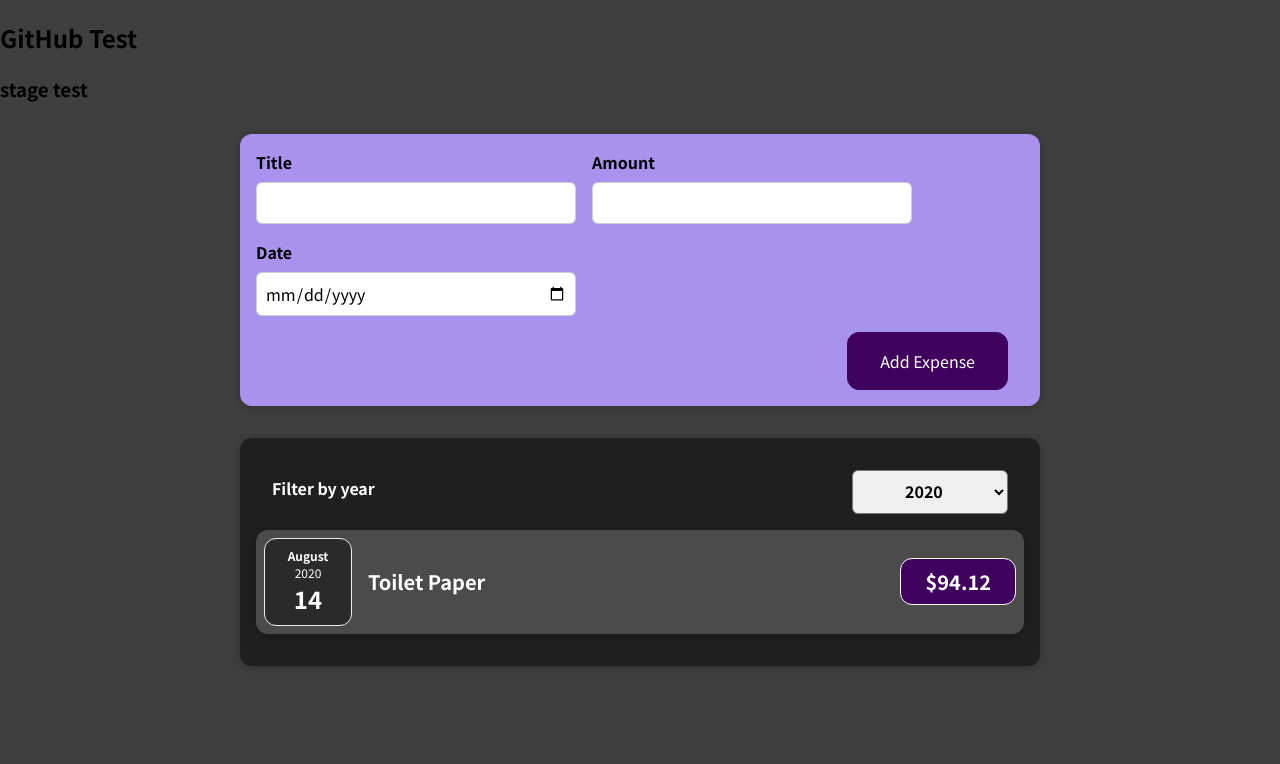
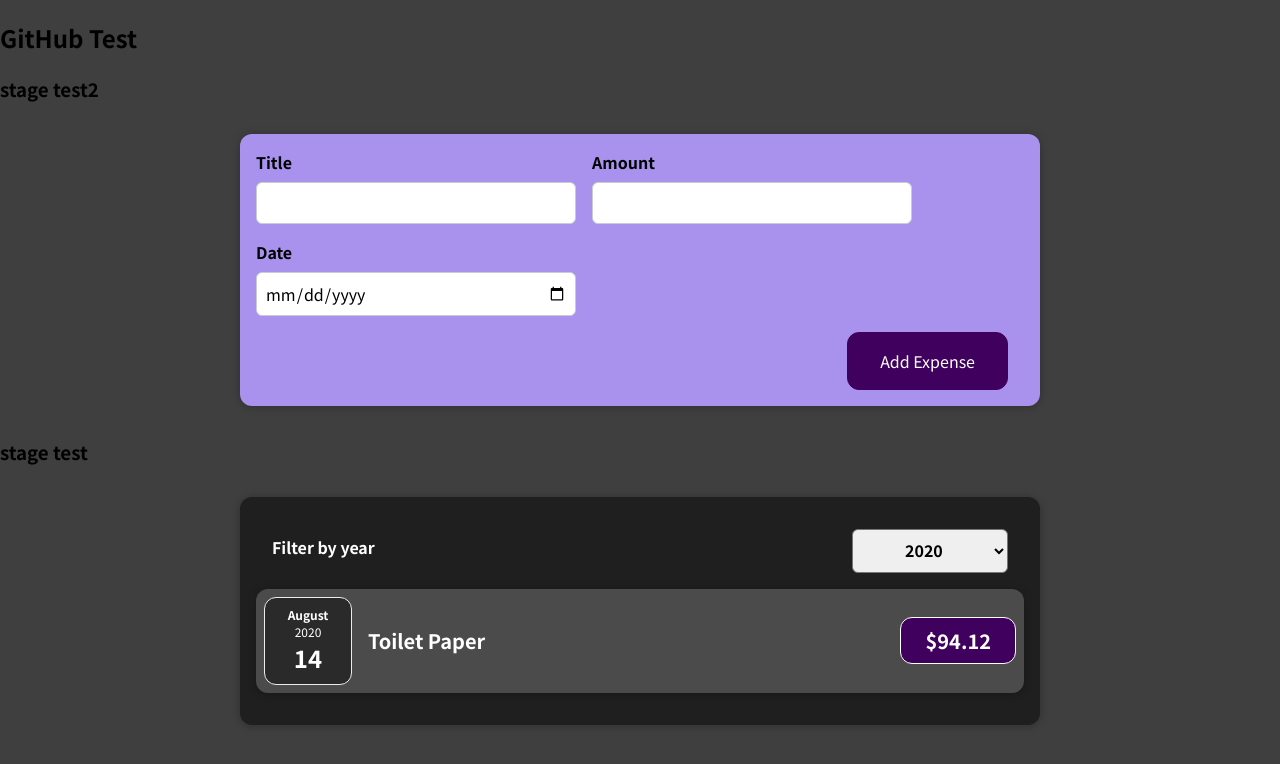
Before and after one commit to bobbiedinh1/01-using-stateful-lists, a React (Create React App) app: page / in a window 1280 px wide. Shown: the top 764 px of the page. Built offline with nearby package versions, Linux system fonts and the light colour scheme.

Commit message:
stage test, expense and app should change

```diff
--- a/src/App.js
+++ b/src/App.js
@@ -44,7 +44,7 @@ const App = () => {
   return (
     <div>
       <h2>GitHub Test</h2>
-      <h3>stage test</h3>
+      <h3>stage test2</h3>
       <NewExpense onAddExpense={addExpenseHandler} />
       <Expenses items={expenses} />
     </div>
--- a/src/components/Expenses/Expenses.js
+++ b/src/components/Expenses/Expenses.js
@@ -28,6 +28,7 @@ const Expenses = (props) => {
 
   return (
     <div>
+      <h3>stage test</h3>
       <Card className='expenses'>
         <ExpensesFilter
           selected={filteredYear}
```
